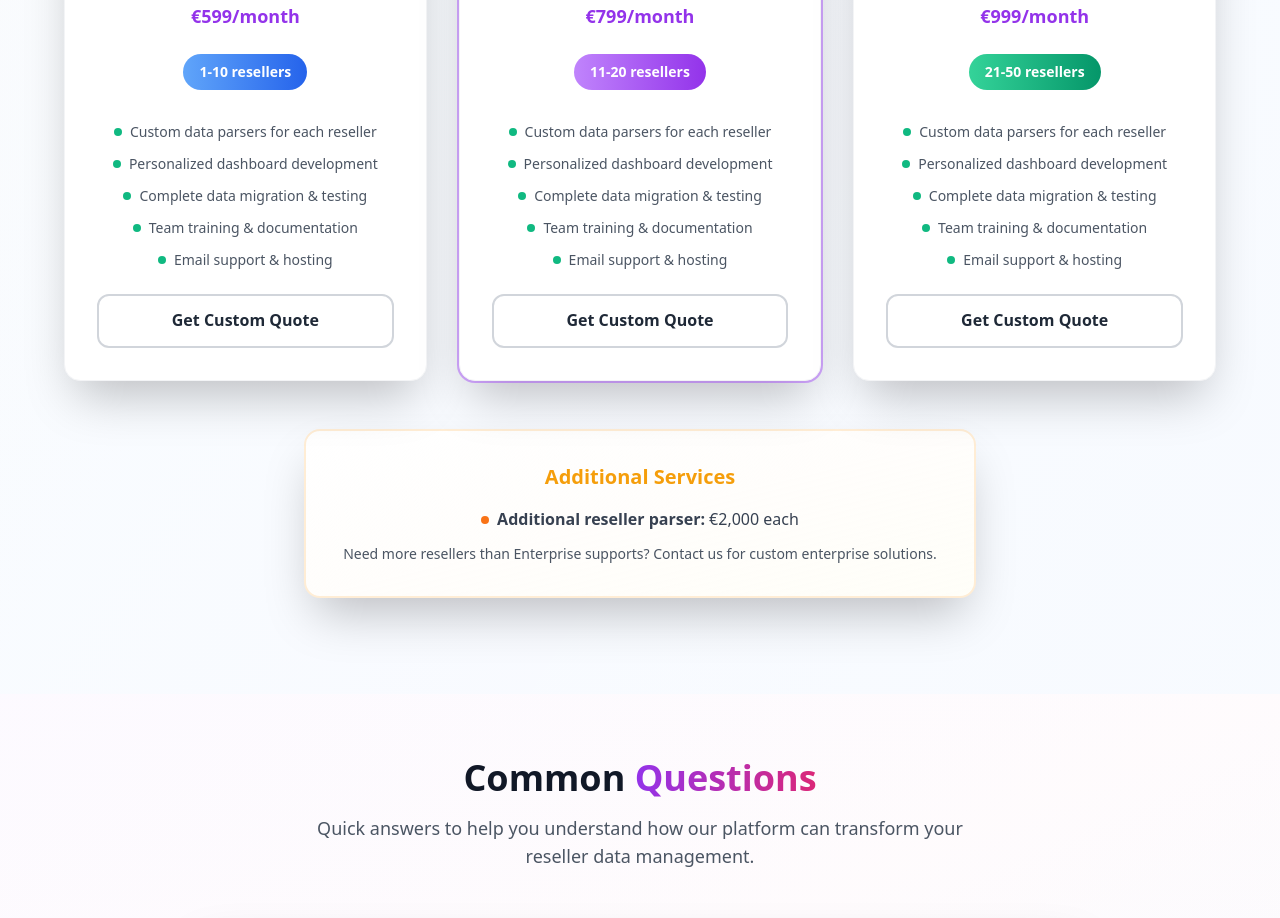
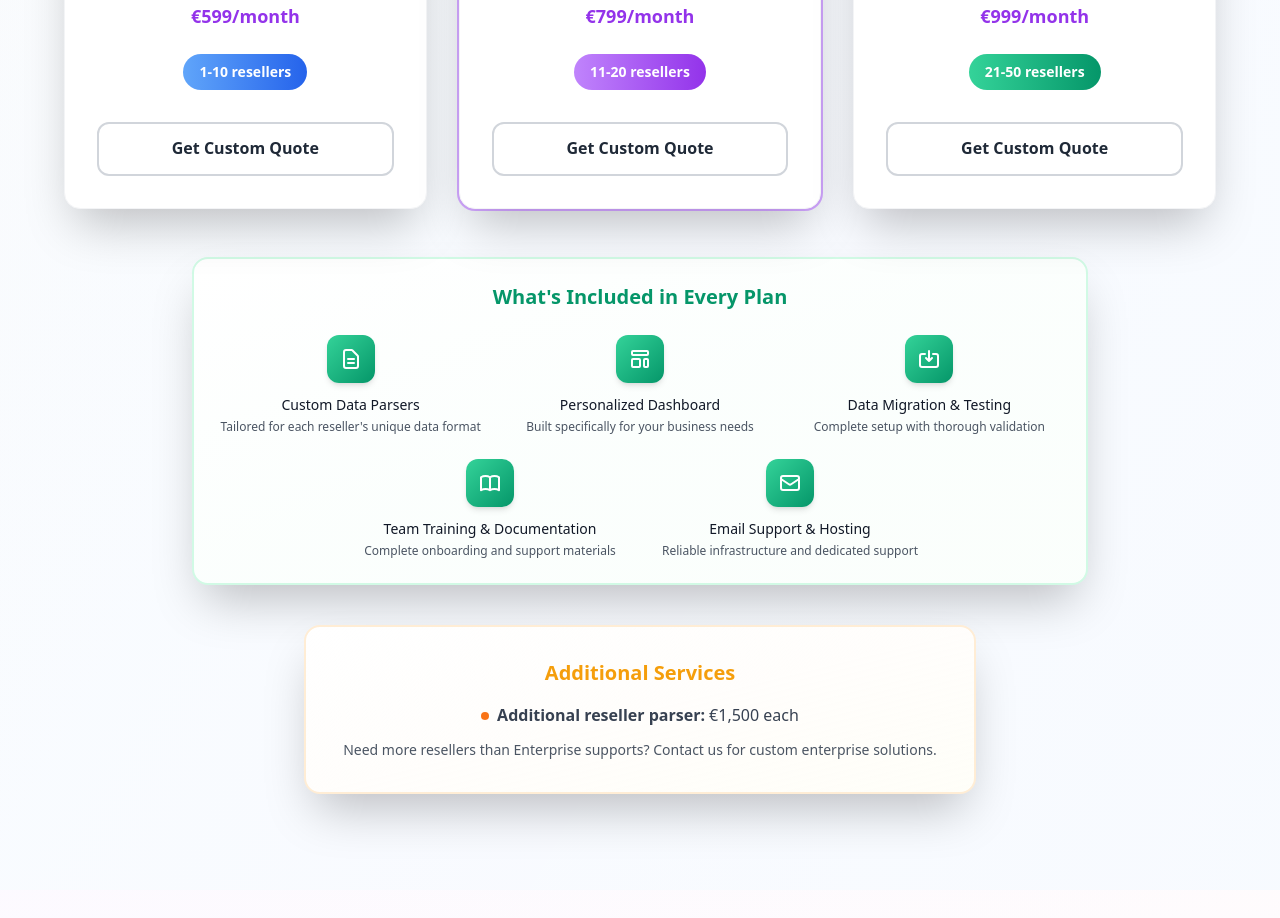
Before and after one commit to TaskifaiDavid/taskifai, a Next.js app: page / in a window 1280 px wide. Shown: the part 6140-7058 px from the top of the page. Built offline with nearby package versions, Linux system fonts and the light colour scheme.

Commit message:
Update pricing structure and redesign features section

```diff
--- a/src/components/Pricing.tsx
+++ b/src/components/Pricing.tsx
@@ -10,7 +10,7 @@ export default function Pricing() {
   const plans = [
     {
       name: "Starter",
-      setupFee: "Starting from €20,000",
+      setupFee: "Starting from €15,000",
       monthlyFee: "€599/month",
       resellers: "1-10 resellers",
       timeSavings: "20-30 hours/month",
@@ -20,7 +20,7 @@ export default function Pricing() {
     },
     {
       name: "Growth",
-      setupFee: "Starting from €35,000",
+      setupFee: "Starting from €30,000",
       monthlyFee: "€799/month",
       resellers: "11-20 resellers",
       timeSavings: "35-45 hours/month",
@@ -30,7 +30,7 @@ export default function Pricing() {
     },
     {
       name: "Enterprise",
-      setupFee: "Starting from €55,000",
+      setupFee: "Starting from €50,000",
       monthlyFee: "€999/month",
       resellers: "21-50 resellers",
       timeSavings: "50+ hours/month",
@@ -185,28 +185,6 @@ export default function Pricing() {
                   </div>
                 </div>
 
-                <div className="space-y-3 text-sm text-gray-600 mb-6">
-                  <div className="flex items-center justify-center gap-2">
-                    <div className="w-2 h-2 bg-emerald-500 rounded-full"></div>
-                    <span>Custom data parsers for each reseller</span>
-                  </div>
-                  <div className="flex items-center justify-center gap-2">
-                    <div className="w-2 h-2 bg-emerald-500 rounded-full"></div>
-                    <span>Personalized dashboard development</span>
-                  </div>
-                  <div className="flex items-center justify-center gap-2">
-                    <div className="w-2 h-2 bg-emerald-500 rounded-full"></div>
-                    <span>Complete data migration & testing</span>
-                  </div>
-                  <div className="flex items-center justify-center gap-2">
-                    <div className="w-2 h-2 bg-emerald-500 rounded-full"></div>
-                    <span>Team training & documentation</span>
-                  </div>
-                  <div className="flex items-center justify-center gap-2">
-                    <div className="w-2 h-2 bg-emerald-500 rounded-full"></div>
-                    <span>Email support & hosting</span>
-                  </div>
-                </div>
 
                 <button className="w-full bg-white text-gray-800 border-2 border-gray-300 px-6 py-3 rounded-xl font-semibold hover:border-purple-400 hover:text-purple-600 transition-all duration-300">
                   Get Custom Quote
@@ -216,7 +194,72 @@ export default function Pricing() {
           ))}
         </div>
 
-        {/* Additional Info */}
+        {/* What's Included Section */}
+        <div className="text-center mb-10">
+          <div className="modern-card p-6 max-w-4xl mx-auto bg-gradient-to-br from-white via-emerald-50/20 to-green-50/30 border-2 border-emerald-100">
+            <h3 className="text-xl font-bold text-gray-900 mb-6">
+              <span className="text-emerald-600">What's Included in Every Plan</span>
+            </h3>
+
+            {/* First Row - 3 items */}
+            <div className="grid md:grid-cols-3 gap-6 mb-6">
+              <div className="flex flex-col items-center text-center">
+                <div className="w-12 h-12 bg-gradient-to-br from-emerald-400 to-emerald-600 rounded-xl flex items-center justify-center mb-3 shadow-md">
+                  <svg className="w-6 h-6 text-white" fill="none" stroke="currentColor" viewBox="0 0 24 24">
+                    <path strokeLinecap="round" strokeLinejoin="round" strokeWidth={2} d="M9 12h6m-6 4h6m2 5H7a2 2 0 01-2-2V5a2 2 0 012-2h5.586a1 1 0 01.707.293l5.414 5.414a1 1 0 01.293.707V19a2 2 0 01-2 2z" />
+                  </svg>
+                </div>
+                <h4 className="font-medium text-gray-900 mb-1 text-sm">Custom Data Parsers</h4>
+                <p className="text-xs text-gray-600">Tailored for each reseller's unique data format</p>
+              </div>
+
+              <div className="flex flex-col items-center text-center">
+                <div className="w-12 h-12 bg-gradient-to-br from-emerald-400 to-emerald-600 rounded-xl flex items-center justify-center mb-3 shadow-md">
+                  <svg className="w-6 h-6 text-white" fill="none" stroke="currentColor" viewBox="0 0 24 24">
+                    <path strokeLinecap="round" strokeLinejoin="round" strokeWidth={2} d="M4 5a1 1 0 011-1h14a1 1 0 011 1v2a1 1 0 01-1 1H5a1 1 0 01-1-1V5zM4 13a1 1 0 011-1h6a1 1 0 011 1v6a1 1 0 01-1 1H5a1 1 0 01-1-1v-6zM16 13a1 1 0 011-1h2a1 1 0 011 1v6a1 1 0 01-1 1h-2a1 1 0 01-1-1v-6z" />
+                  </svg>
+                </div>
+                <h4 className="font-medium text-gray-900 mb-1 text-sm">Personalized Dashboard</h4>
+                <p className="text-xs text-gray-600">Built specifically for your business needs</p>
+              </div>
+
+              <div className="flex flex-col items-center text-center">
+                <div className="w-12 h-12 bg-gradient-to-br from-emerald-400 to-emerald-600 rounded-xl flex items-center justify-center mb-3 shadow-md">
+                  <svg className="w-6 h-6 text-white" fill="none" stroke="currentColor" viewBox="0 0 24 24">
+                    <path strokeLinecap="round" strokeLinejoin="round" strokeWidth={2} d="M8 7H5a2 2 0 00-2 2v9a2 2 0 002 2h14a2 2 0 002-2V9a2 2 0 00-2-2h-3m-1 4l-3 3m0 0l-3-3m3 3V4" />
+                  </svg>
+                </div>
+                <h4 className="font-medium text-gray-900 mb-1 text-sm">Data Migration & Testing</h4>
+                <p className="text-xs text-gray-600">Complete setup with thorough validation</p>
+              </div>
+            </div>
+
+            {/* Second Row - 2 items centered */}
+            <div className="grid md:grid-cols-2 gap-6 max-w-xl mx-auto">
+              <div className="flex flex-col items-center text-center">
+                <div className="w-12 h-12 bg-gradient-to-br from-emerald-400 to-emerald-600 rounded-xl flex items-center justify-center mb-3 shadow-md">
+                  <svg className="w-6 h-6 text-white" fill="none" stroke="currentColor" viewBox="0 0 24 24">
+                    <path strokeLinecap="round" strokeLinejoin="round" strokeWidth={2} d="M12 6.253v13m0-13C10.832 5.477 9.246 5 7.5 5S4.168 5.477 3 6.253v13C4.168 18.477 5.754 18 7.5 18s3.332.477 4.5 1.253m0-13C13.168 5.477 14.754 5 16.5 5c1.747 0 3.332.477 4.5 1.253v13C19.832 18.477 18.246 18 16.5 18c-1.746 0-3.332.477-4.5 1.253" />
+                  </svg>
+                </div>
+                <h4 className="font-medium text-gray-900 mb-1 text-sm">Team Training & Documentation</h4>
+                <p className="text-xs text-gray-600">Complete onboarding and support materials</p>
+              </div>
+
+              <div className="flex flex-col items-center text-center">
+                <div className="w-12 h-12 bg-gradient-to-br from-emerald-400 to-emerald-600 rounded-xl flex items-center justify-center mb-3 shadow-md">
+                  <svg className="w-6 h-6 text-white" fill="none" stroke="currentColor" viewBox="0 0 24 24">
+                    <path strokeLinecap="round" strokeLinejoin="round" strokeWidth={2} d="M3 8l7.89 5.26a2 2 0 002.22 0L21 8M5 19h14a2 2 0 002-2V7a2 2 0 00-2-2H5a2 2 0 00-2 2v10a2 2 0 002 2z" />
+                  </svg>
+                </div>
+                <h4 className="font-medium text-gray-900 mb-1 text-sm">Email Support & Hosting</h4>
+                <p className="text-xs text-gray-600">Reliable infrastructure and dedicated support</p>
+              </div>
+            </div>
+          </div>
+        </div>
+
+        {/* Additional Services */}
         <div className="text-center">
           <div className="modern-card p-8 max-w-2xl mx-auto bg-gradient-to-br from-white via-orange-50/20 to-yellow-50/30 border-2 border-orange-100">
             <h3 className="text-xl font-bold text-gray-900 mb-4">
@@ -225,7 +268,7 @@ export default function Pricing() {
             <div className="space-y-3 text-gray-700">
               <div className="flex items-center justify-center gap-2">
                 <div className="w-2 h-2 bg-orange-500 rounded-full"></div>
-                <span><strong>Additional reseller parser:</strong> €2,000 each</span>
+                <span><strong>Additional reseller parser:</strong> €1,500 each</span>
               </div>
               <div className="text-sm text-gray-600 mt-4">
                 Need more resellers than Enterprise supports? Contact us for custom enterprise solutions.
--- a/src/components/ROICalculator.tsx
+++ b/src/components/ROICalculator.tsx
@@ -50,21 +50,21 @@ export default function ROICalculator({ isOpen, onClose }: ROICalculatorProps) {
   const tiers = [
     {
       name: "Starter",
-      setupCost: 20000,
+      setupCost: 15000,
       monthlyCost: 599,
       resellerRange: [1, 10],
       timeSavings: "20-30 hours"
     },
     {
       name: "Growth",
-      setupCost: 35000,
+      setupCost: 30000,
       monthlyCost: 799,
       resellerRange: [11, 20],
       timeSavings: "35-45 hours"
     },
     {
       name: "Enterprise",
-      setupCost: 55000,
+      setupCost: 50000,
       monthlyCost: 999,
       resellerRange: [21, 50],
       timeSavings: "50+ hours"
```
